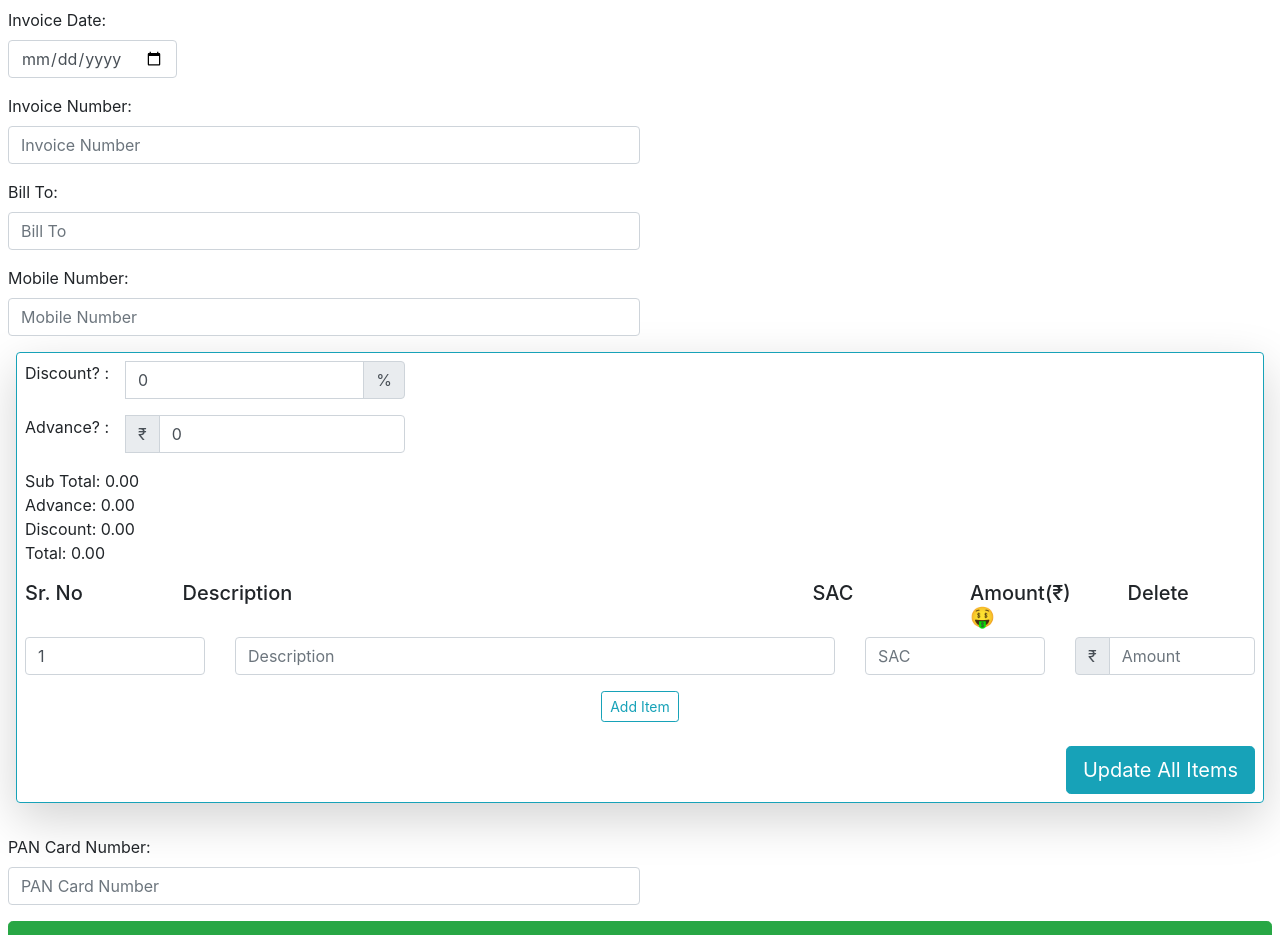
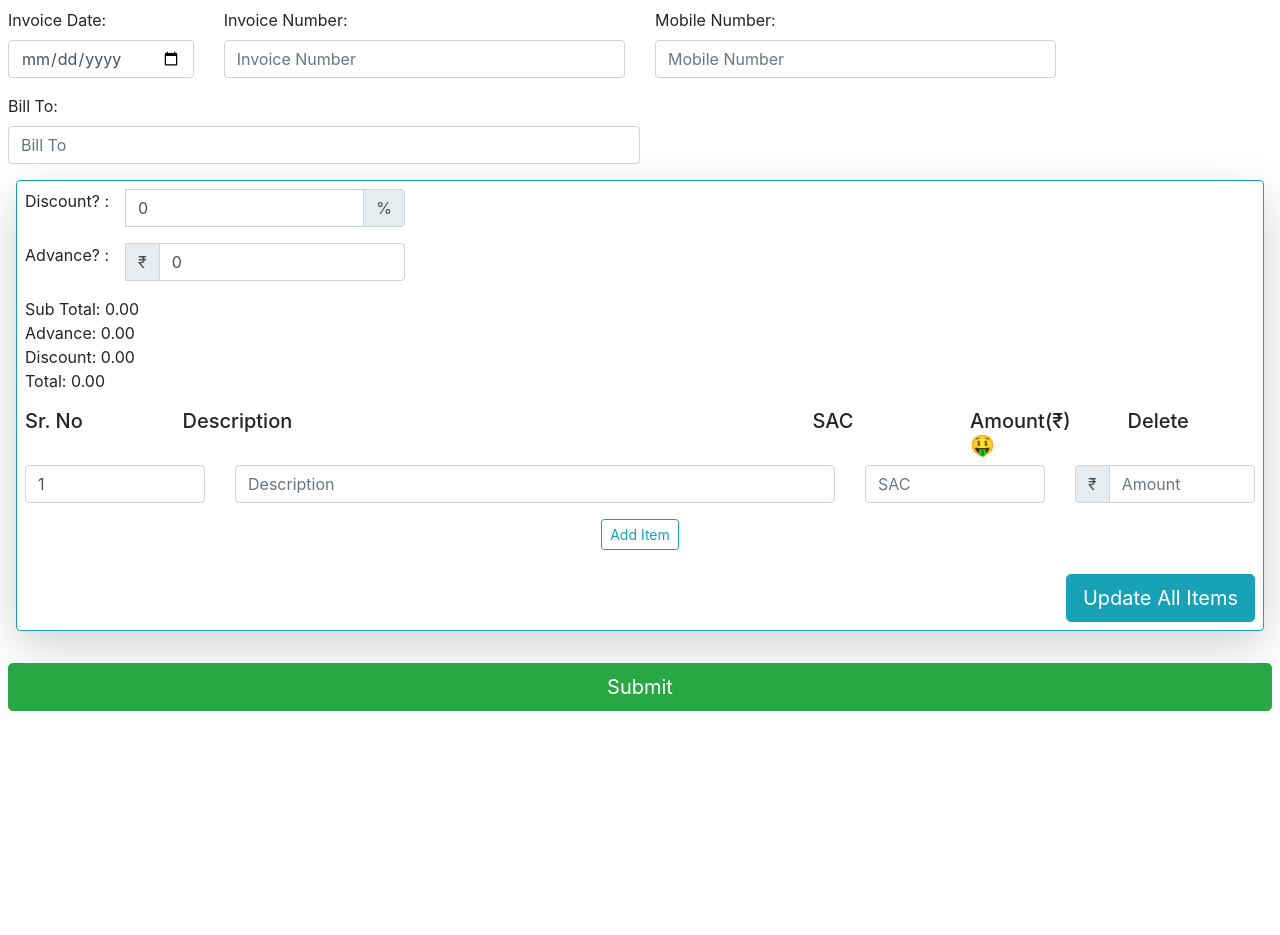
Before and after one commit to jatanrathod/invoice-generator, a React (Create React App) app: page / in a window 1280 px wide. Shown: the top 935 px of the page. After the commit the page ends 800 px from the top, so only its background shows below. Built offline with nearby package versions, Linux system fonts and the light colour scheme.

Commit message:
modified UI

```diff
--- a/src/AmountInWords.js
+++ b/src/AmountInWords.js
@@ -10,7 +10,7 @@ function AmountInWords({ invAmount }) {
   }, []);
 
   function Rs(amount) {
-    var words = new Array();
+    var words = [];
     words[0] = "Zero";
     words[1] = "One";
     words[2] = "Two";
@@ -39,22 +39,22 @@ function AmountInWords({ invAmount }) {
     words[70] = "Seventy";
     words[80] = "Eighty";
     words[90] = "Ninety";
-    var op;
+    var i, j;
     amount = amount.toString();
     var atemp = amount.split(".");
     var number = atemp[0].split(",").join("");
     var n_length = number.length;
     var words_string = "";
     if (n_length <= 9) {
-      var n_array = new Array(0, 0, 0, 0, 0, 0, 0, 0, 0);
-      var received_n_array = new Array();
-      for (var i = 0; i < n_length; i++) {
+      var n_array = [0, 0, 0, 0, 0, 0, 0, 0, 0];
+      var received_n_array = [];
+      for (i = 0; i < n_length; i++) {
         received_n_array[i] = number.substr(i, 1);
       }
-      for (var i = 9 - n_length, j = 0; i < 9; i++, j++) {
+      for (i = 9 - n_length, j = 0; i < 9; i++, j++) {
         n_array[i] = received_n_array[j];
       }
-      for (var i = 0, j = 1; i < 9; i++, j++) {
+      for (i = 0, j = 1; i < 9; i++, j++) {
         if (i == 0 || i == 2 || i == 4 || i == 7) {
           if (n_array[i] == 1) {
             n_array[j] = 10 + parseInt(n_array[j]);
@@ -63,7 +63,7 @@ function AmountInWords({ invAmount }) {
         }
       }
       var value = "";
-      for (var i = 0; i < 9; i++) {
+      for (i = 0; i < 9; i++) {
         if (i == 0 || i == 2 || i == 4 || i == 7) {
           value = n_array[i] * 10;
         } else {
@@ -116,8 +116,6 @@ function AmountInWords({ invAmount }) {
     if (nums.length == 2) {
       if (nums[0] <= 9) {
         nums[0] = nums[0] * 10;
-      } else {
-        nums[0] = nums[0];
       }
       var fraction = Rs(nums[1]);
       if (whole == "" && fraction == "") {
--- a/src/InputForm.js
+++ b/src/InputForm.js
@@ -26,7 +26,8 @@ function InputForm({ passInputData }) {
   return (
     <div className="app m-2">
       <Form onSubmit={handleSubmit}>
-        <div className="row col-md-4">
+        <div className="row">
+          <div className="col-md-2">
             <Form.Group controlId="invoice_date">
               <Form.Label>Invoice Date:</Form.Label>
               <Form.Control
@@ -40,8 +41,7 @@ function InputForm({ passInputData }) {
               />
             </Form.Group>
           </div>
-
-        <div className="col-6 p-0">
+          <div className="col-md-4">
             <Form.Group controlId="invoice_number">
               <Form.Label>Invoice Number:</Form.Label>
               <Form.Control
@@ -55,6 +55,25 @@ function InputForm({ passInputData }) {
               />
             </Form.Group>
           </div>
+          <div className="col-md-4">
+            <Form.Group controlId="mobile_number">
+              <Form.Label>Mobile Number:</Form.Label>
+              <Form.Control
+                type="text"
+                name="mobile_number"
+                placeholder="Mobile Number"
+                value={formData.mobile}
+                onChange={(e) =>
+                  setFormData({ ...formData, mobile: e.target.value })
+                }
+              />
+            </Form.Group>
+          </div>
+        </div>
+
+        {/* <div className="col-6 p-0">
+
+        </div> */}
 
         <div className="col-6 p-0">
           <Form.Group controlId="bill_to">
@@ -71,37 +90,10 @@ function InputForm({ passInputData }) {
           </Form.Group>
         </div>
 
-        <div className="col-6 p-0">
-          <Form.Group controlId="mobile_number">
-            <Form.Label>Mobile Number:</Form.Label>
-            <Form.Control
-              type="text"
-              name="mobile_number"
-              placeholder="Mobile Number"
-              value={formData.mobile}
-              onChange={(e) =>
-                setFormData({ ...formData, mobile: e.target.value })
-              }
-            />
-          </Form.Group>
-        </div>
+        <div className="col-6 p-0"></div>
 
         <InvoiceItems handleTotal={handleTotal} />
         <br />
-        <div className="col-6 p-0">
-          <Form.Group controlId="pan_number">
-            <Form.Label>PAN Card Number:</Form.Label>
-            <Form.Control
-              type="text"
-              name="pan_number"
-              placeholder="PAN Card Number"
-              value={formData.panNumber}
-              onChange={(e) =>
-                setFormData({ ...formData, panNumber: e.target.value })
-              }
-            />
-          </Form.Group>
-        </div>
         <div className="text-center">
           <Link to="/invoice">
             <Button
--- a/src/Invoice.js
+++ b/src/Invoice.js
@@ -14,7 +14,7 @@ import Footer from "./Footer";
 
 function Invoice({ invoiceData }) {
   const renderTableData = () => {
-    return invoiceData.itemList.map((item) => {
+    return invoiceData.itemList?.map((item) => {
       const { srno, desc, sac, amount } = item;
       return (
         <tr key={srno}>
@@ -115,7 +115,7 @@ function Invoice({ invoiceData }) {
               <strong>Sub Total </strong>
             </td>
             <td id="td" className="text-right">
-              <b>{invoiceData.subTotal.toFixed(2)}</b>
+              <b>{invoiceData.subTotal?.toFixed(2)}</b>
             </td>
           </tr>
           <tr>
@@ -123,7 +123,7 @@ function Invoice({ invoiceData }) {
               <strong>Discount ({invoiceData.discount}%)</strong>
             </td>
             <td id="td" className="text-right">
-              <b>{invoiceData.discountAmount.toFixed(2)}</b>
+              <b>{invoiceData.discountAmount?.toFixed(2)}</b>
             </td>
           </tr>
           <tr>
@@ -131,7 +131,7 @@ function Invoice({ invoiceData }) {
               <strong>Advance </strong>
             </td>
             <td className="text-right">
-              <b>{invoiceData.advance.toFixed(2)}</b>
+              <b>{invoiceData.advance?.toFixed(2)}</b>
             </td>
           </tr>
           <tr>
@@ -139,13 +139,14 @@ function Invoice({ invoiceData }) {
               <strong>Total </strong>
             </td>
             <td id="td" className="text-right">
-              <b>{invoiceData.grandTotal.toFixed(2)}</b>
+              <b>{invoiceData.grandTotal?.toFixed(2)}</b>
             </td>
           </tr>
         </tbody>
       </table>
-
-      <AmountInWords invAmount={invoiceData.grandTotal} />
+      {invoiceData.grandTotal && (
+        <AmountInWords invAmount={invoiceData.grandTotal} />
+      )}
       <br />
       <div className="row">
         <div className="col">
```
Also changed, not shown: 1 other file (tests, documents, lock files or other folders). Lines whose indentation alone changed are shown as unchanged.
